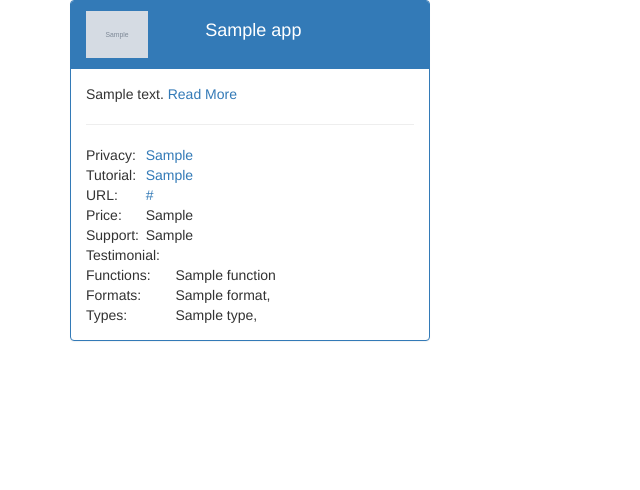
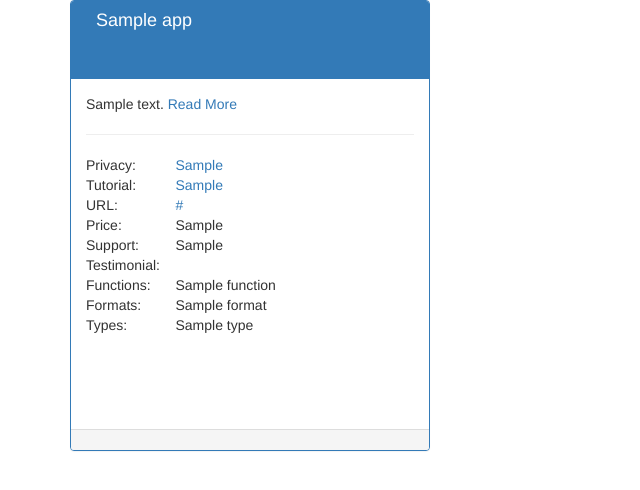
Before and after one commit to llcit/clt-pln, a Django app: page /pln/ in a window 1280 px wide. Shown: the top 490 px of the page, without its empty margins (0-640 px from the left). Run offline with Django 3.2, Linux system fonts and the light colour scheme; tables that the repository leaves empty hold one stand-in row (values such as "Sample post"); grey boxes marked "Sample" are stand-in pictures; some libraries are stand-ins or nearby versions.

Commit message:
Added panel footer for admin menu and panel body height fixed.

```diff
--- a/pln/templates/pln/apps.html
+++ b/pln/templates/pln/apps.html
@@ -7,73 +7,76 @@
     <div class="col-md-4">
       <div class="panel panel-primary pln app">
 	<!-- panel header -->
-	<div class="panel-heading">
-	  <div class="row">
-	    <div class="col-md-4">
-	      <img class="img-responsive pln app icon" src="{{ item.icon }}" width="62" alt="App Icon N/A">
+	<div style="height: 78px;" class="panel-heading">
+	  <div class="media">
+	    <div class="media-left">
+	      <a href="{{ item.url }}">
+		<img class="img-responsive pln app icon" src="{{ item.icon }}" width="64" alt="App Icon N/A">
+	      </a>
 	    </div>
-	    <div class="col-md-8">
-	      <h4>{{ item.name }}</h4>
+	    <div class="media-body">
+	      <h4 class="media-heading">{{ item.name }}</h4>
 	    </div>
 	  </div>
 	</div>
+	<!-- ./panel header -->
 
 	<!-- panel body -->
-	<div class="panel-body">
+	<div  style="height: 350px;"class="panel-body">
 	  {{ item.description | truncatewords:7 }}
 	  <a href="{% url 'app' item_id=item.id %}"> Read More</a>
 	  <hr>
 
 	  <div class="row">
-	    <div class="col-md-2">
+	    <div class="col-md-3">
 	      Privacy:
 	    </div>
-	    <div class="col-md-10">
+	    <div class="col-md-9">
 	      <a href="{{ item.privacy }}">{{ item.privacy | truncatechars:25 }}</a>
 	    </div>
 	  </div>
 
 	  <div class="row">
-	    <div class="col-md-2">
+	    <div class="col-md-3">
 	      Tutorial:
 	    </div>
-	    <div class="col-md-10">
+	    <div class="col-md-9">
 	      <a href="{{ item.tutorial }}">{{ item.tutorial | truncatechars:25 }}</a>
 	    </div>
 	  </div>
 
 	  <div class="row">
-	    <div class="col-md-2">
+	    <div class="col-md-3">
 	      URL:
 	    </div>
-	    <div class="col-md-10">
+	    <div class="col-md-9">
 	      <a href="{{ item.url }}">{{ item.url | truncatechars:25 }}</a>
 	    </div>
 	  </div>
 
 	  <div class="row">
-	    <div class="col-md-2">
+	    <div class="col-md-3">
 	      Price:
 	    </div>
-	    <div class="col-md-10">
+	    <div class="col-md-9">
 	      {{ item.price }}
 	    </div>
 	  </div>
 
 	  <div class="row">
-	    <div class="col-md-2">
+	    <div class="col-md-3">
 	      Support:
 	    </div>
-	    <div class="col-md-10">
+	    <div class="col-md-9">
 	      {{ item.support }}
 	    </div>
 	  </div>
 
 	  <div class="row">
-	    <div class="col-md-4">
+	    <div class="col-md-3">
 	      Testimonial:
 	    </div>
-	    <div class="col-md-8">
+	    <div class="col-md-9">
 	      {{ itme.testimonial }}
 	    </div>
 	  </div>
@@ -85,6 +88,7 @@
 	    <div class="col-md-9">
 	      {% for function in item.functions.all %}
 	      {{ function }}
+	      {% if not forloop.last %},{% endif %}
 	      {% endfor %}
 	    </div>
 	  </div>
@@ -95,7 +99,8 @@
 	    </div>
 	    <div class="col-md-9">
 	      {% for format in item.formats.all %}
-	      {{ format }},
+	      {{ format }}
+	      {% if not forloop.last %},{% endif %}
 	      {% endfor %}
 	    </div>
 	  </div>
@@ -106,11 +111,16 @@
 	    </div>
 	    <div class="col-md-9">
 	      {% for type in item.types.all %}
-	      {{ type }},
+	      {{ type }}
+	      {% if not forloop.last %},{% endif %}
 	      {% endfor %}
 	    </div>
 	  </div>
+	</div>
+	<!-- ./panel body -->
 
+	<!-- panel footer -->
+	<div class="panel-footer">
 	  <div class="admin-menu">
 	    {% if user.is_authenticated %}
 	    <a class="btn btn-info" href="{% url 'app_edit' item_id=item.id %}">Edit</a>
@@ -118,8 +128,10 @@
 	    {% endif %}
 	  </div>
 	</div>
+	<!-- ./panel footer -->
+
       </div>
     </div>
     {% endfor %}
-  </div>
+</div>
 {% endblock content %}
```
